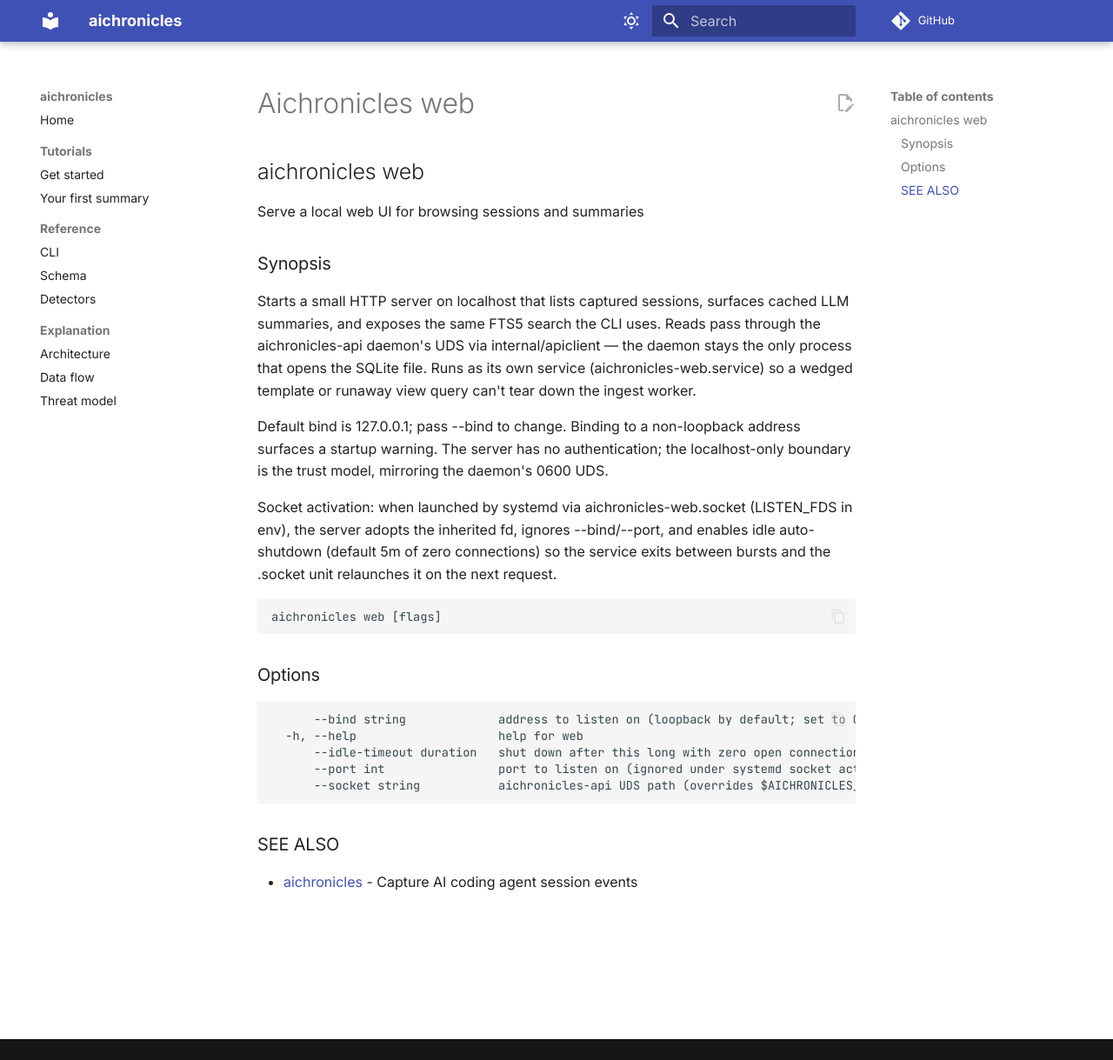
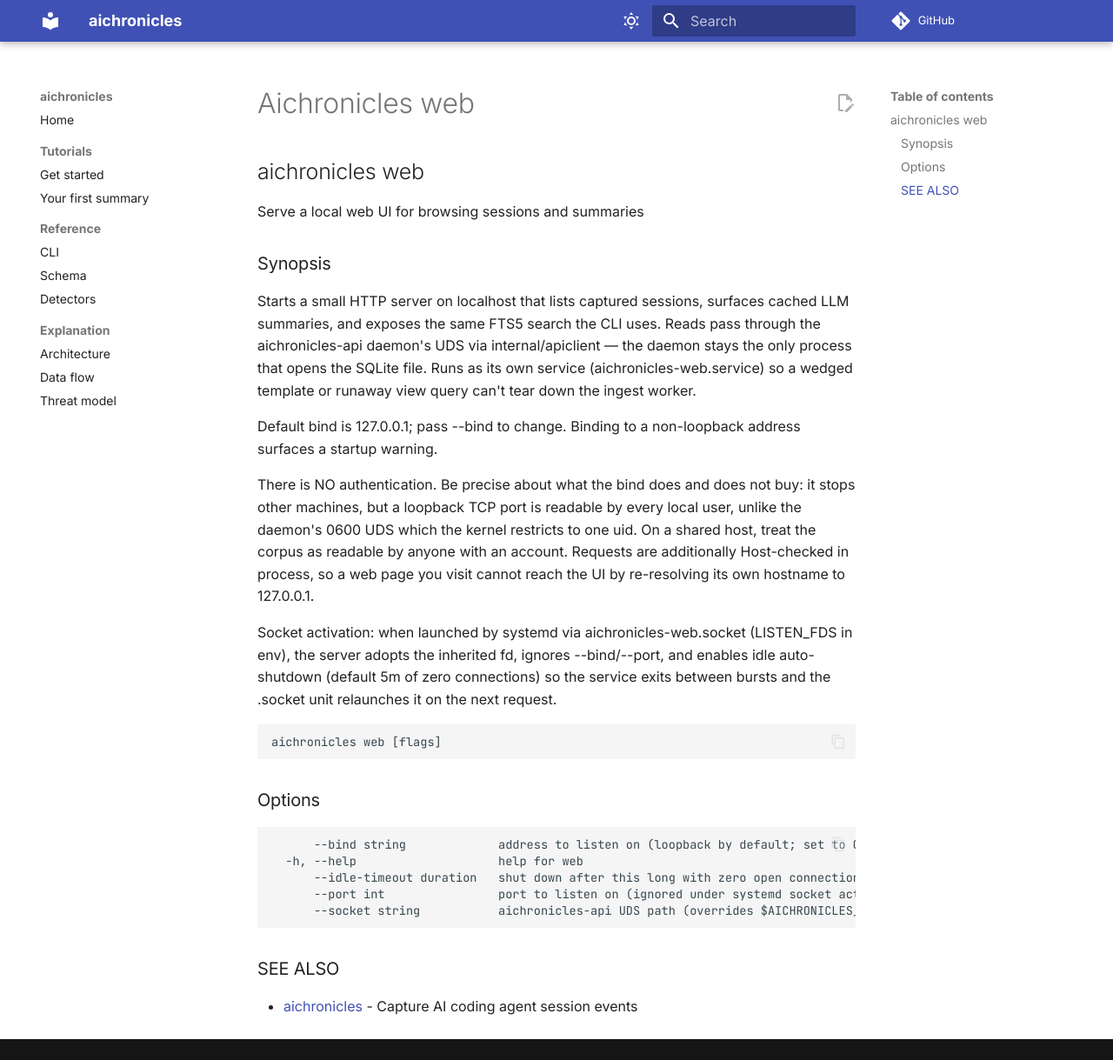
Before and after one commit to toabctl/aichronicles, an MkDocs documentation site: the page built from docs/reference/cli/aichronicles_web.md, in a window 1280 px wide and 1219 px high. Shown: the whole window at 87% size. Built offline with MkDocs 1.6.1 and Material for MkDocs 9.7.7, drawn with Linux system fonts in a browser that asks for light colours; comment, search, counter and statistics services are not loaded.

Commit message:
docs(web): correct the trust-model claim in the command help
The web command's Long still said the localhost bind "mirror[s] the
daemon's 0600 UDS". I corrected that equivalence in server.go and the
socket unit but missed the cobra string — which is generated verbatim
into docs/reference/cli/aichronicles_web.md and is where a user is
most likely to read it (`aichronicles web --help`).

State the actual property: the bind stops other machines, but a
loopback TCP port is readable by every local user while a 0600 UDS is
kernel-restricted to one uid. Also mention the Host check, since
rejecting DNS-rebinding is now a promise the server makes and was
documented nowhere user-facing.

Co-Authored-By: Claude Fable 5 <noreply@anthropic.com>

```diff
--- a/docs/reference/cli/aichronicles_web.md
+++ b/docs/reference/cli/aichronicles_web.md
@@ -13,9 +13,16 @@ process that opens the SQLite file. Runs as its own service
 query can't tear down the ingest worker.
 
 Default bind is 127.0.0.1; pass --bind to change. Binding to
-a non-loopback address surfaces a startup warning. The server
-has no authentication; the localhost-only boundary is the
-trust model, mirroring the daemon's 0600 UDS.
+a non-loopback address surfaces a startup warning.
+
+There is NO authentication. Be precise about what the bind
+does and does not buy: it stops other machines, but a
+loopback TCP port is readable by every local user, unlike
+the daemon's 0600 UDS which the kernel restricts to one uid.
+On a shared host, treat the corpus as readable by anyone
+with an account. Requests are additionally Host-checked in
+process, so a web page you visit cannot reach the UI by
+re-resolving its own hostname to 127.0.0.1.
 
 Socket activation: when launched by systemd via
 aichronicles-web.socket (LISTEN_FDS in env), the server
```
Also changed, not shown: 1 other file.
